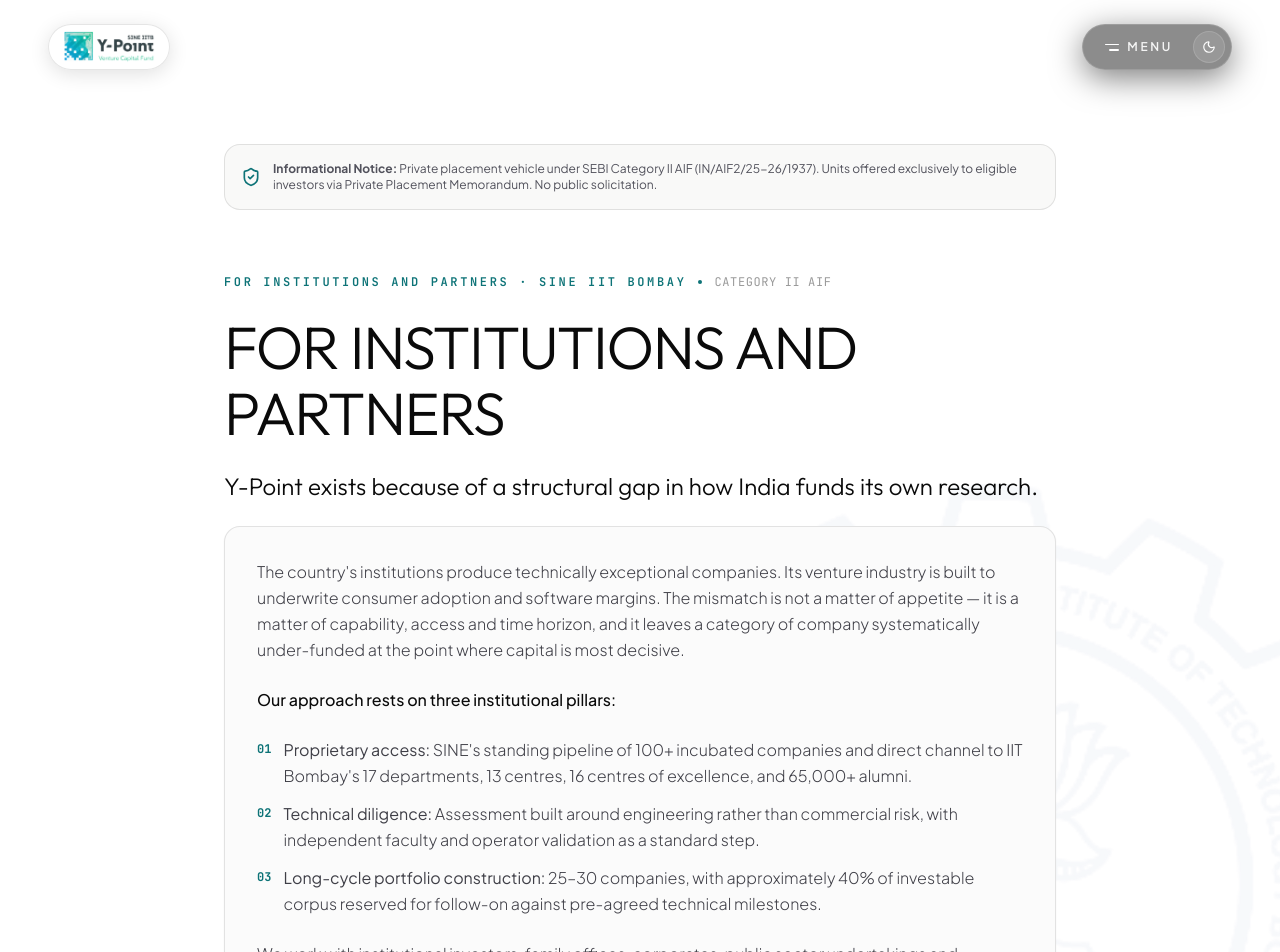
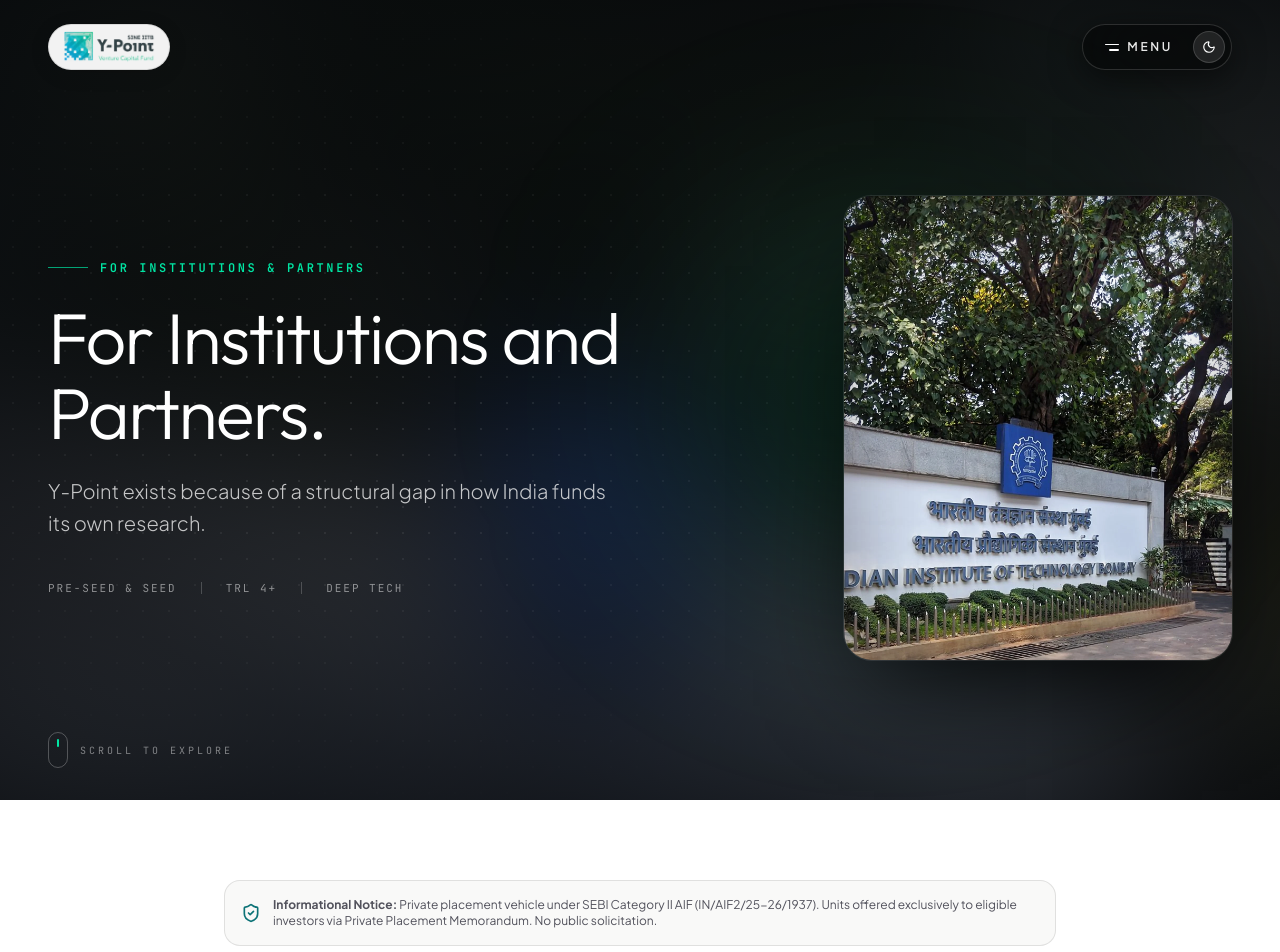
Before and after one commit to Ankit-singh-dot/y-point, a Next.js app in the folder my-app/: page /institutional in a window 1280 px wide. Shown: the top 952 px of the page. Built offline with nearby package versions, Linux system fonts and the light colour scheme.

Commit message:
imcegh_impoveement app/institutional/page.tsx

```diff
--- a/my-app/app/institutional/page.tsx
+++ b/my-app/app/institutional/page.tsx
@@ -1,7 +1,7 @@
 "use client";
 
 import React, { useState } from "react";
-import Image from "next/image";
+import PhotoHero from "../components/PhotoHero";
 import Link from "next/link";
 import { ShieldCheck, Lock, Send, CheckCircle2 } from "lucide-react";
 
@@ -21,19 +21,9 @@ export default function InstitutionalPage() {
   };
 
   return (
-    <div className="relative min-h-screen bg-white dark:bg-[#07090e] text-[#0A0A0A] dark:text-white py-20 sm:py-28 lg:py-36 overflow-hidden">
-      {/* Subtle IIT Bombay Crest Watermark in Background */}
-      <div
-        className="absolute -right-28 top-1/4 pointer-events-none select-none opacity-[0.03] dark:opacity-[0.04] w-[450px] h-[450px] sm:w-[650px] sm:h-[650px] lg:w-[800px] lg:h-[800px]"
-        aria-hidden="true"
-      >
-        <Image
-          src="/iitb/iitb-logo.webp"
-          alt=""
-          fill
-          className="object-contain"
-        />
-      </div>
+    <>
+    <PhotoHero photo="entranceSign" layout="top" eyebrow="For institutions & partners" title="For Institutions and Partners." intro="Y-Point exists because of a structural gap in how India funds its own research." />
+    <div className="relative min-h-screen bg-white dark:bg-[#07090e] text-[#0A0A0A] dark:text-white pt-16 sm:pt-20 pb-20 sm:pb-28 lg:pb-36 overflow-hidden">
 
       <div className="relative mx-auto max-w-4xl px-4 sm:px-6 lg:px-8 space-y-10 sm:space-y-16">
 
@@ -47,23 +37,6 @@ export default function InstitutionalPage() {
 
         {/* Public-Facing Copy */}
         <div className="space-y-6">
-          <div className="flex items-center gap-3">
-            <span className="font-mono text-xs uppercase tracking-[0.22em] text-[#0D7377] dark:text-[#00E5A3] font-semibold">
-              For Institutions and Partners · SINE IIT Bombay
-            </span>
-            <span className="h-1 w-1 rounded-full bg-[#0D7377] dark:bg-[#00E5A3]" />
-            <span className="font-mono text-xs uppercase tracking-wider text-black/40 dark:text-white/40">
-              Category II AIF
-            </span>
-          </div>
-
-          <h1 className="font-display font-light text-3xl sm:text-5xl lg:text-6xl tracking-tight text-[#0A0A0A] dark:text-white leading-[1.1]">
-            FOR INSTITUTIONS AND PARTNERS
-          </h1>
-
-          <p className="font-display font-light text-lg sm:text-2xl text-[#0A0A0A] dark:text-white">
-            Y-Point exists because of a structural gap in how India funds its own research.
-          </p>
 
           <div className="p-6 sm:p-8 rounded-2xl border border-black/10 dark:border-white/10 bg-[#FBFBFB] dark:bg-[#0c0f16] space-y-4 text-zinc-700 dark:text-zinc-300 text-sm sm:text-base leading-relaxed font-light shadow-xs">
             <p>
@@ -101,10 +74,6 @@ export default function InstitutionalPage() {
 
         {/* Gated Material / Introduction Request Form Bento */}
         <div className="relative rounded-2xl sm:rounded-3xl border border-black/10 dark:border-white/10 bg-[#FBFBFB] dark:bg-[#0c0f16] p-6 sm:p-10 lg:p-12 space-y-6 shadow-md overflow-hidden">
-          {/* Transparent Crest Watermark - Zero hard cutoff edges */}
-          <div className="absolute -right-10 -bottom-10 w-64 h-64 pointer-events-none select-none opacity-[0.035] dark:opacity-[0.045]">
-            <Image src="/iitb/iitb-logo.webp" alt="" fill className="object-contain" />
-          </div>
 
           <div className="relative flex flex-col sm:flex-row sm:items-center justify-between border-b border-black/5 dark:border-white/10 pb-4 gap-2">
             <div className="flex items-center gap-2">
@@ -210,5 +179,6 @@ export default function InstitutionalPage() {
 
       </div>
     </div>
+    </>
   );
 }
```
